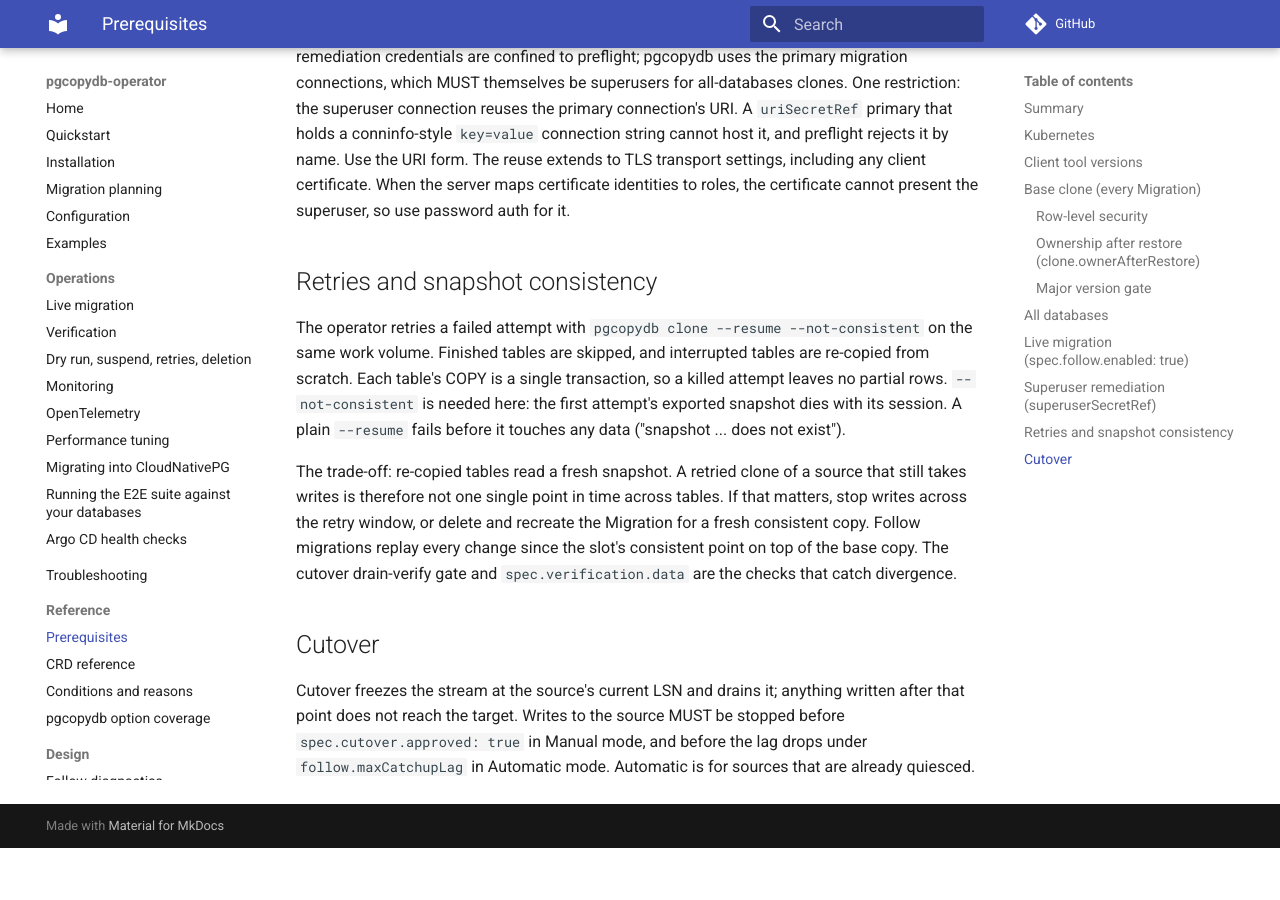
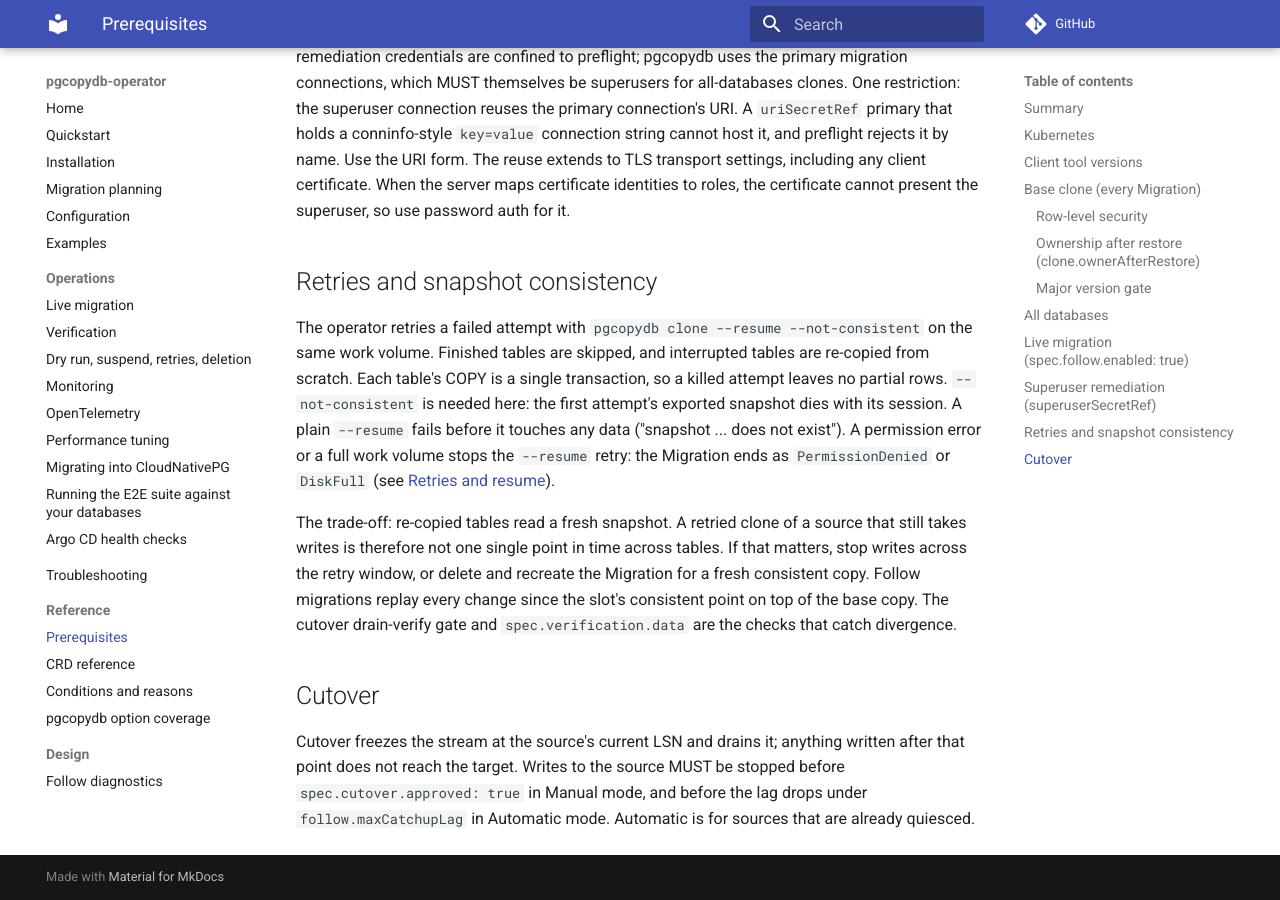
Before and after one commit to ydixken/pgcopydb-operator, an MkDocs documentation site: the page built from docs/reference/prerequisites.md, in a window 1280 px wide and 900 px high, scrolled down 12381 px. Built offline with MkDocs 1.6.1 and Material for MkDocs 9.7.7, drawn with Linux system fonts in a browser that asks for light colours; comment, search, counter and statistics services are not loaded; before the commit the page ends 13229 px from its top, so only the background shows below that.

Commit message:
docs: say PermissionDenied and DiskFull stop the resume retry

```diff
--- a/docs/reference/prerequisites.md
+++ b/docs/reference/prerequisites.md
@@ -399,6 +399,7 @@ Finished tables are skipped, and interrupted tables are re-copied from scratch.
 Each table's COPY is a single transaction, so a killed attempt leaves no partial rows.
 `--not-consistent` is needed here: the first attempt's exported snapshot dies with its session.
 A plain `--resume` fails before it touches any data ("snapshot ... does not exist").
+A permission error or a full work volume stops the `--resume` retry: the Migration ends as `PermissionDenied` or `DiskFull` (see [Retries and resume](../operations/lifecycle.md#retries-and-resume)).
 
 The trade-off: re-copied tables read a fresh snapshot.
 A retried clone of a source that still takes writes is therefore not one single point in time across tables.
```
